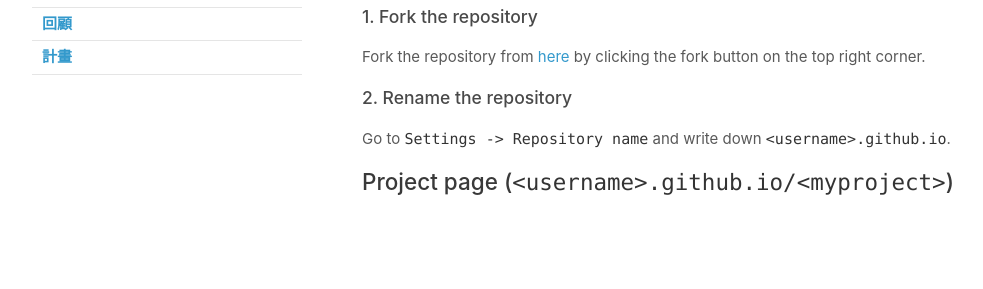
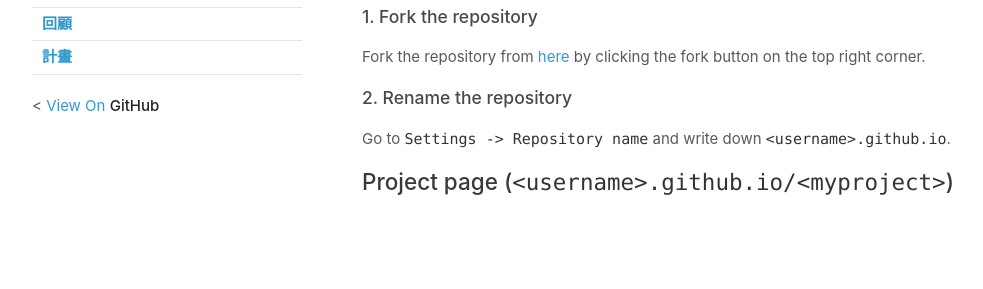
Before and after one commit to dreamaitek/p003, a Jekyll site: the page built from a01.md, in a window 1280 px wide. Shown: the part 168-457 px from the top of the page, without its empty margins (68-1051 px from the left). Built offline with Jekyll 4.4.1, drawn with Linux system fonts in a browser that asks for light colours; our own code applies the rules of GitHub Pages for plain Markdown files.

Commit message:
Update default.html

```diff
--- a/_layouts/default.html
+++ b/_layouts/default.html
@@ -24,7 +24,12 @@
             {% endif %}
           {% endfor %}
         </table>
+ {% if site.show_downloads %}
 
+<
+       <a href="{{ site.github.repository_url }}">View On <strong>GitHub</strong></a>
+
+        {% endif %}
       </header>
       <section>
 
```
